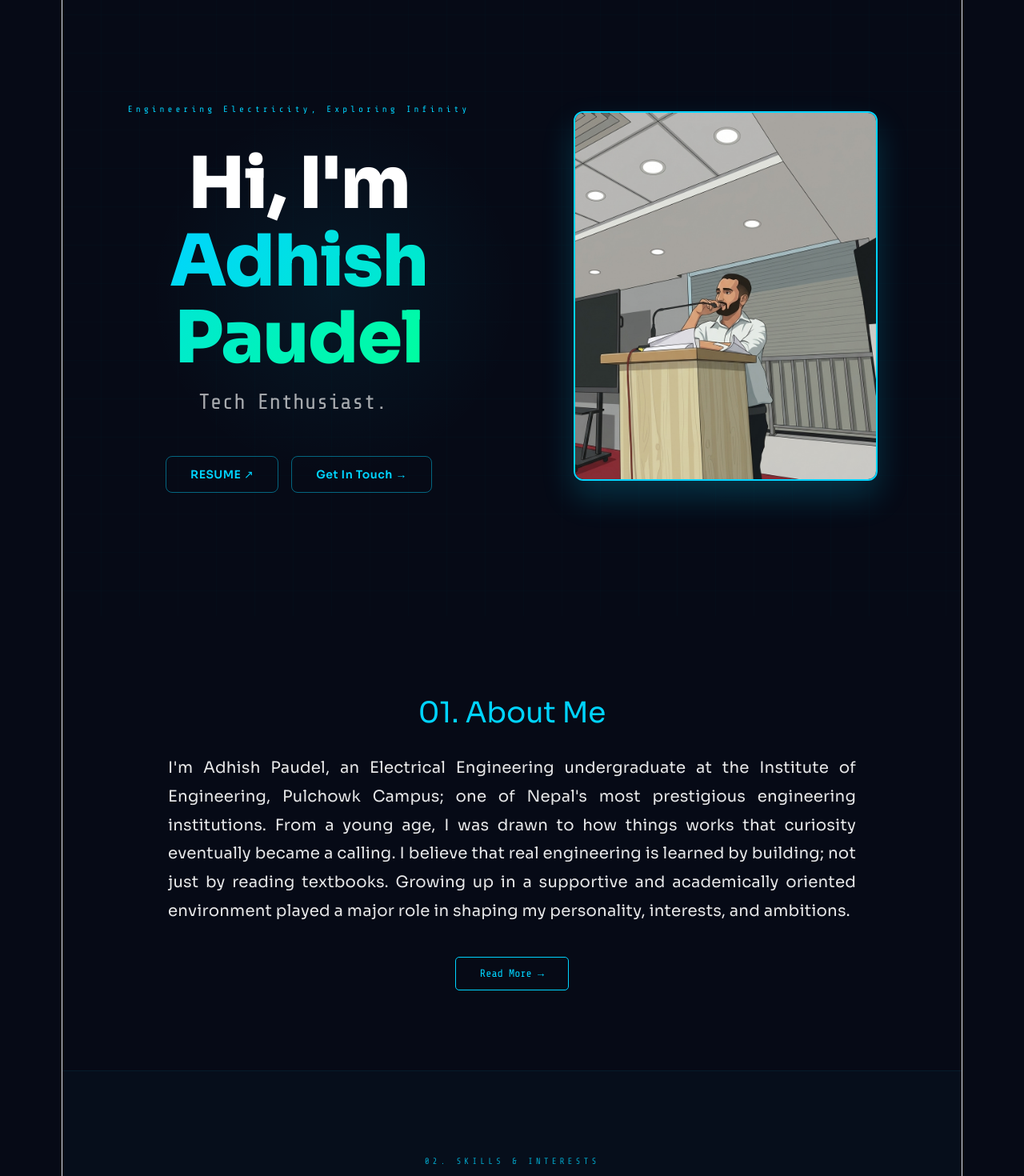
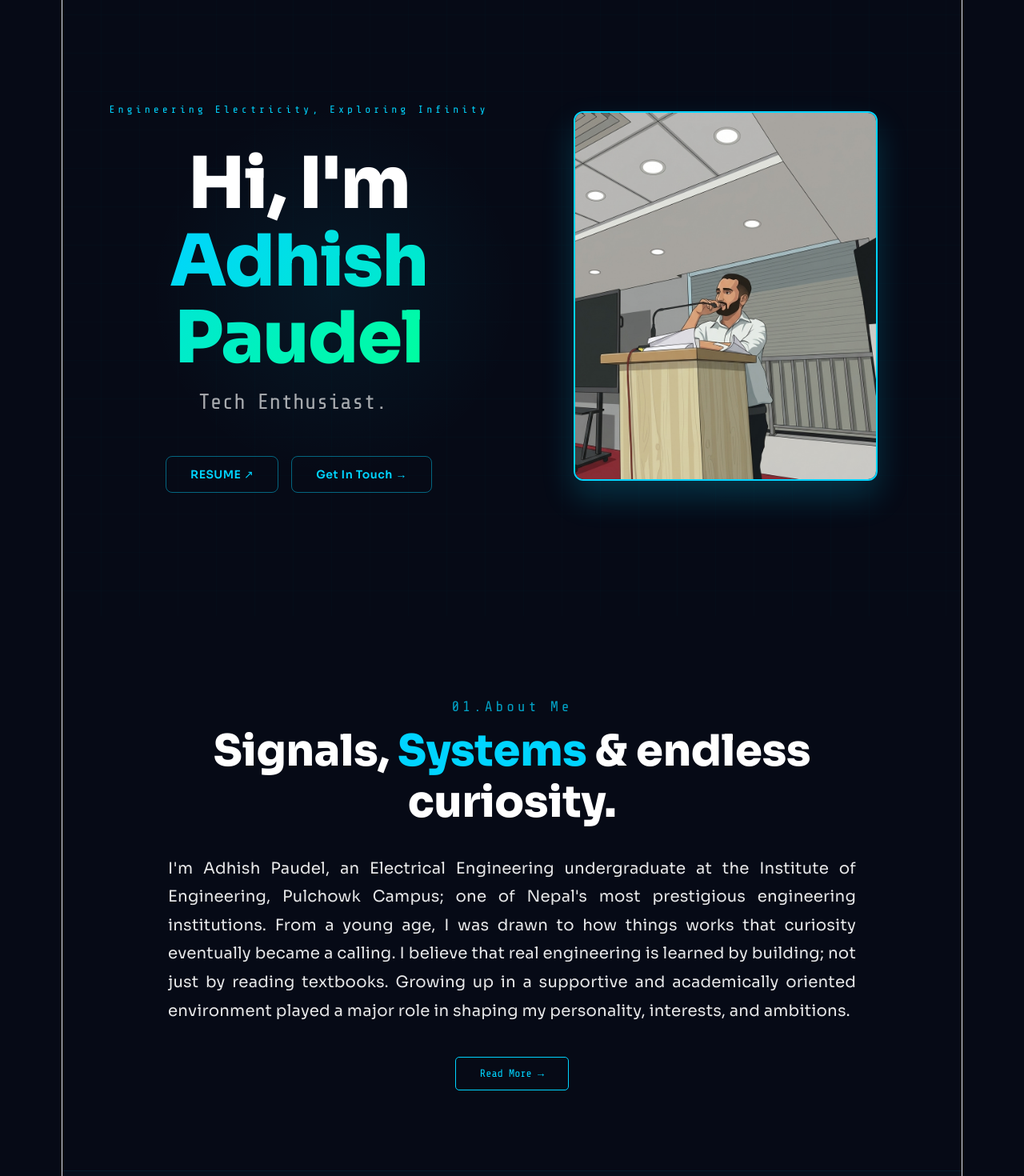
Before and after one commit to AP367/portfolio_new, a React (Vite) app: page / in a window 1280 px wide. Shown: the part 100-1570 px from the top of the page at 80% size. Built offline with nearby package versions, Linux system fonts and the light colour scheme.

Commit message:
Add full About Me content and implement Read More toggle

```diff
--- a/src/App.jsx
+++ b/src/App.jsx
@@ -268,7 +268,7 @@ function Hero() {
       </div>
       <div style={{ position: "relative", zIndex: 1, display: "grid", gridTemplateColumns: "1fr 1fr", gap: "50px", alignItems: "center", maxWidth: 1200, width: "100%" }} className="hero-grid">
         <div style={{ textAlign: "center" }}>
-          <div style={{ fontFamily: "'Share Tech Mono', monospace", color: "#00d4ff", fontSize: 11, letterSpacing: 4, marginBottom: 20, opacity: 0.75, animation: "fadeUp 0.8s ease 0.2s both" }}>
+          <div style={{ fontFamily: "'Share Tech Mono', monospace", color: "#00d4ff", fontSize: 13, letterSpacing: 4, marginBottom: 20, opacity: 0.75, animation: "fadeUp 0.8s ease 0.2s both" }}>
             Engineering Electricity, Exploring Infinity
           </div>
           <h1 style={{ fontSize: "clamp(2.8rem, 7vw, 5.2rem)", fontWeight: 900, lineHeight: 1.08, marginBottom: 18, fontFamily: "'Sora', sans-serif", animation: "fadeUp 0.8s ease 0.4s both", color: "white" }}>
@@ -333,15 +333,11 @@ function About() {
 
   return (
     <section id="about" style={{ padding: "100px 0", background: "#060a16" }}>
+      <div style={{ fontFamily: "'Share Tech Mono', monospace", color: "#00d4ff", fontSize: 18, letterSpacing: 4, marginBottom: 12, opacity: 0.75 }}>01.About Me  </div>
       <div style={{ maxWidth: "900px", margin: "0 auto", padding: "0 20px" }}>
-        <h2 style={{
-          fontFamily: "'Sora', sans-serif",
-          color: "#00d4ff",
-          fontSize: "2rem",
-          marginBottom: "30px"
-        }}>
-          01. About Me
-        </h2>
+        <h2 style={{ fontSize: "clamp(2rem, 5vw, 3rem)", fontWeight: 900, fontFamily: "'Sora', sans-serif", marginBottom: 32, color: "white" }}>
+           Signals, <span style={{ color: "#00d4ff" }}>Systems</span> & endless curiosity.
+          </h2>
 
         {/* PRIMARY INTRODUCTION (Always Visible) */}
         <div style={{
@@ -445,7 +441,7 @@ function Skills() {
     <section id="skills" style={{ padding: "100px 2rem", background: "rgba(0,212,255,0.02)", borderTop: "1px solid rgba(0,212,255,0.07)", borderBottom: "1px solid rgba(0,212,255,0.07)" }}>
       <div style={{ maxWidth: 1100, margin: "0 auto" }}>
         <RevealDiv>
-          <div style={{ fontFamily: "'Share Tech Mono', monospace", color: "#00d4ff", fontSize: 11, letterSpacing: 4, marginBottom: 12, opacity: 0.75 }}>02. SKILLS & INTERESTS</div>
+          <div style={{ fontFamily: "'Share Tech Mono', monospace", color: "#00d4ff", fontSize: 18, letterSpacing: 4, marginBottom: 12, opacity: 0.75 }}>02.SKILLS & INTERESTS</div>
           <h2 style={{ fontSize: "clamp(2rem, 5vw, 3rem)", fontWeight: 900, fontFamily: "'Sora', sans-serif", marginBottom: 32, color: "white" }}>
             Technical Arsenal <span style={{ color: "#00d4ff" }}>&</span> Passions
           </h2>
@@ -489,7 +485,7 @@ function Projects() {
   return (
     <section id="projects" style={{ padding: "100px 2rem", maxWidth: 1100, margin: "0 auto" }}>
       <RevealDiv>
-        <div style={{ fontFamily: "'Share Tech Mono', monospace", color: "#00d4ff", fontSize: 11, letterSpacing: 4, marginBottom: 12, opacity: 0.75 }}>03. PROJECTS</div>
+        <div style={{ fontFamily: "'Share Tech Mono', monospace", color: "#00d4ff", fontSize: 18, letterSpacing: 4, marginBottom: 12, opacity: 0.75 }}>03.PROJECTS</div>
         <h2 style={{ fontSize: "clamp(2rem, 5vw, 3rem)", fontWeight: 900, fontFamily: "'Sora', sans-serif", marginBottom: 12, color: "white" }}>My <span style={{ color: "#00d4ff" }}>Works</span></h2>
         <p style={{ color: "rgba(255,255,255,0.42)", fontFamily: "'Sora', sans-serif", marginBottom: 56, fontSize: "0.9rem" }}>Design. Build. Test. Repeat</p>
       </RevealDiv>
@@ -577,7 +573,7 @@ function Academic() {
     <section id="academic" style={{ padding: "100px 2rem", background: "rgba(0,212,255,0.02)", borderTop: "1px solid rgba(0,212,255,0.07)", borderBottom: "1px solid rgba(0,212,255,0.07)" }}>
       <div style={{ maxWidth: 860, margin: "0 auto" }}>
         <RevealDiv>
-          <div style={{ fontFamily: "'Share Tech Mono', monospace", color: "#00d4ff", fontSize: 11, letterSpacing: 4, marginBottom: 12, opacity: 0.75 }}>04. ACADEMIC JOURNEY</div>
+          <div style={{ fontFamily: "'Share Tech Mono', monospace", color: "#00d4ff", fontSize: 18, letterSpacing: 4, marginBottom: 12, opacity: 0.75 }}>04.ACADEMIC JOURNEY</div>
           <h2 style={{ fontSize: "clamp(2rem, 5vw, 3rem)", fontWeight: 900, fontFamily: "'Sora', sans-serif", marginBottom: 12, color: "white" }}>
             Education <span style={{ color: "#00d4ff" }}>Timeline</span>
           </h2>
@@ -730,7 +726,7 @@ function Blog({ onOpenArticle }) {
   return (
     <section id="blog" style={{ padding: "100px 0" }}>
       <div style={{ textAlign: "center", marginBottom: "60px" }}>
-        <div style={{ fontFamily: "'Share Tech Mono', monospace", color: "#00d4ff", letterSpacing: 4 }}>05. ARTICLES</div>
+                  <div style={{ fontFamily: "'Share Tech Mono', monospace", color: "#00d4ff", fontSize: 18, letterSpacing: 4, marginBottom: 12, opacity: 0.75 }}>05.Article </div>
         <h2 style={{ fontSize: "2.5rem", fontWeight: 900, color: "white" }}>Latest <span style={{ color: "#00d4ff" }}>Writing</span></h2>
       </div>
 
@@ -828,8 +824,8 @@ function Gallery() {
         transition: "all 0.8s ease"
       }}>
         <div style={{ textAlign: "center", marginBottom: "60px" }}>
-          <div style={{ fontFamily: "'Share Tech Mono', monospace", color: "#00d4ff", fontSize: 14, letterSpacing: 4, marginBottom: 8 }}>
-            06. MOMENTS
+          <div style={{ fontFamily: "'Share Tech Mono', monospace", color: "#00d4ff", fontSize: 18, letterSpacing: 4, marginBottom: 8 }}>
+            06.MOMENTS
           </div>
           <h2 style={{ fontSize: "2.5rem", fontWeight: 900, fontFamily: "'Sora', sans-serif", color: "white" }}>
             Visual <span style={{ color: "#00d4ff" }}>Diaries</span>
@@ -933,7 +929,7 @@ function Contact() {
   return (
     <section id="contact" style={{ padding: "100px 3rem", textAlign: "center" }}>
       <div style={{ maxWidth: 800, margin: "0 auto" }}>
-        <div style={{ fontFamily: "'Share Tech Mono', monospace", color: "#00d4ff", fontSize: 11, letterSpacing: 4, marginBottom: 12, opacity: 0.75 }}>
+        <div style={{ fontFamily: "'Share Tech Mono', monospace", color: "#00d4ff", fontSize: 18, letterSpacing: 4, marginBottom: 12, opacity: 0.75 }}>
           07. CONTACT
         </div>
 
```
